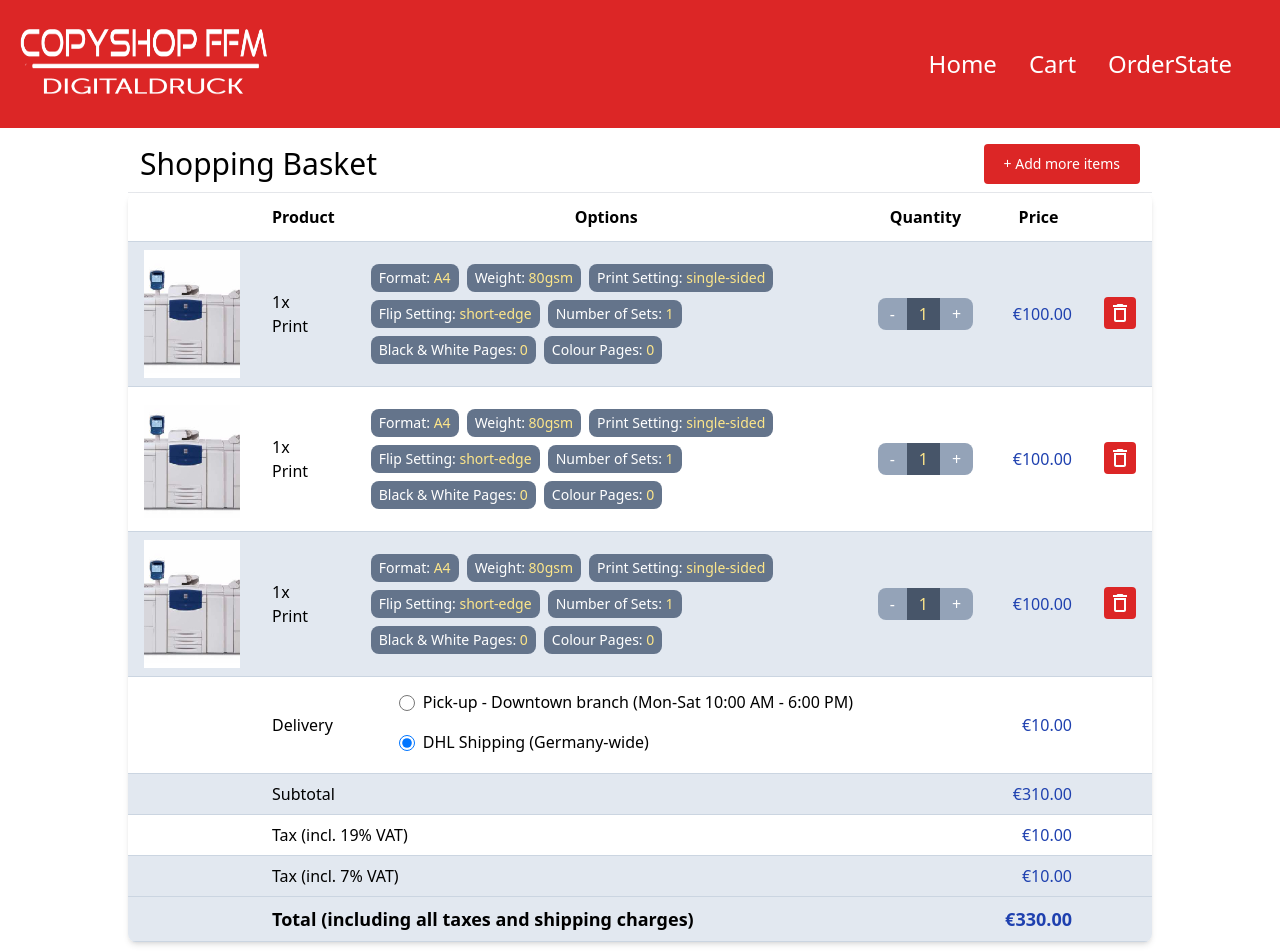
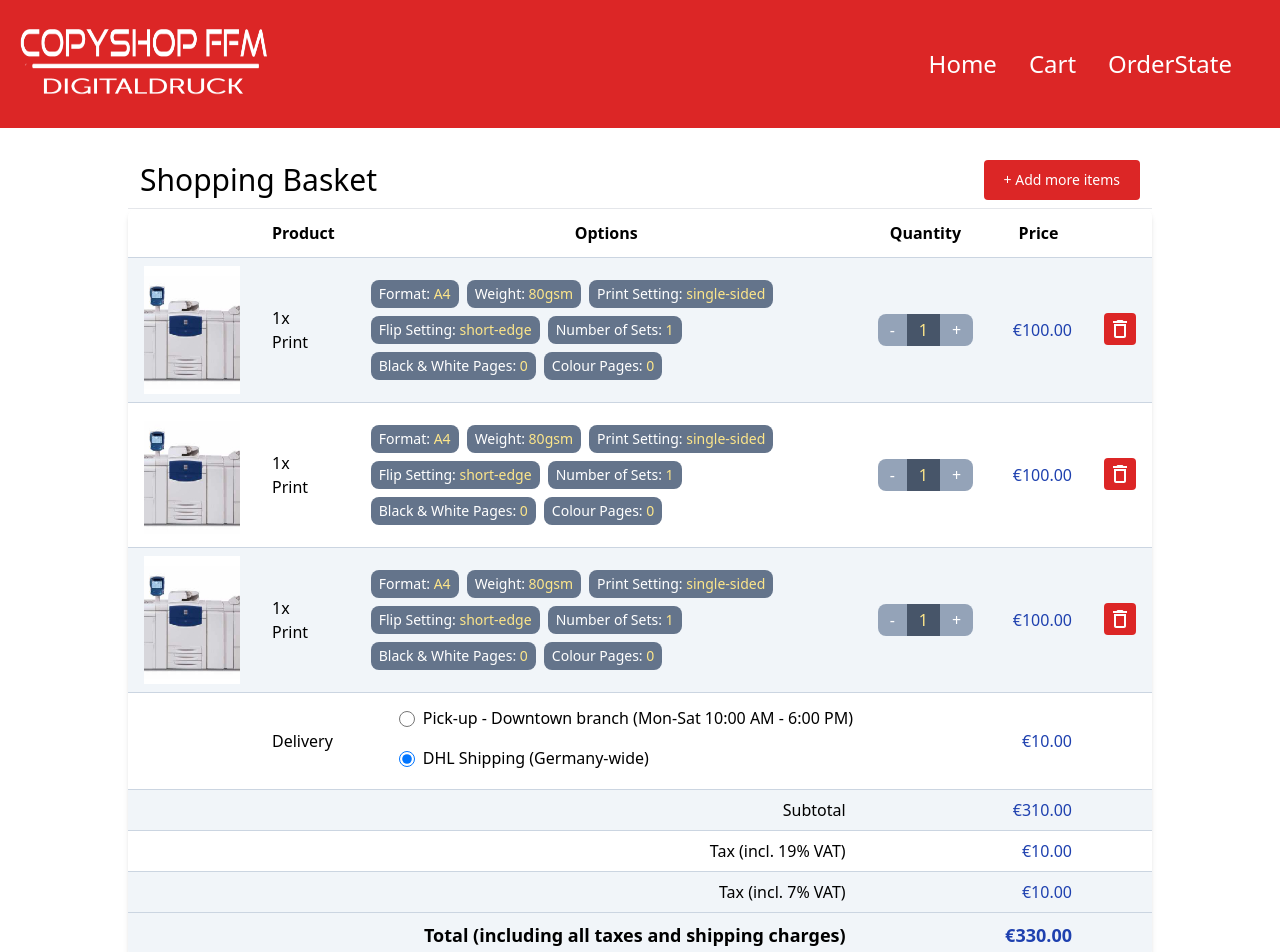
Before and after one commit to Fair-Technology/CopyshopFFM-ReactJS, a React (Vite) app: page /cart in a window 1280 px wide. Shown: the top 952 px of the page. Built offline with nearby package versions, Linux system fonts and the light colour scheme.

Commit message:
COP-3 review changes included

```diff
--- a/src/pages/cart.tsx
+++ b/src/pages/cart.tsx
@@ -5,7 +5,7 @@ import { FaForward, FaBackward } from "react-icons/fa";
 
 const CartPage = () => {
   return (
-    <div className="container mx-auto mt-4 w-4/5">
+    <div className="container mx-auto mt-8 w-4/5">
       <CartHeader />
       <CartItems />
       <CartActions />
@@ -48,9 +48,13 @@ const CartItems = () => {
           <ProductDelivery />
           <TableRow>
             <td className="px-4 py-2"></td>
-            <td colSpan={3} className="px-4 py-2 font-medium whitespace-nowrap">
+            <td
+              colSpan={2}
+              className="px-4 py-2 font-medium whitespace-nowrap text-right"
+            >
               Subtotal
             </td>
+            <td className="px-4 py-2"></td>
             <td className="px-4 py-2 text-right font-medium text-blue-800">
               €310.00
             </td>
@@ -58,9 +62,13 @@ const CartItems = () => {
           </TableRow>
           <TableRow>
             <td className="px-4 py-2"></td>
-            <td colSpan={3} className="px-4 py-2 font-normal whitespace-nowrap">
+            <td
+              colSpan={2}
+              className="px-4 py-2 font-normal whitespace-nowrap text-right"
+            >
               Tax (incl. 19% VAT)
             </td>
+            <td className="px-4 py-2"></td>
             <td className="px-4 py-2 text-right font-normal text-blue-800">
               €10.00
             </td>
@@ -68,9 +76,13 @@ const CartItems = () => {
           </TableRow>
           <TableRow>
             <td className="px-4 py-2"></td>
-            <td colSpan={3} className="px-4 py-2 font-normal whitespace-nowrap">
+            <td
+              colSpan={2}
+              className="px-4 py-2 font-normal whitespace-nowrap text-right"
+            >
               Tax (incl. 7% VAT)
             </td>
+            <td className="px-4 py-2"></td>
             <td className="px-4 py-2 text-right font-normal text-blue-800">
               €10.00
             </td>
@@ -81,11 +93,12 @@ const CartItems = () => {
           <TableRow>
             <td className="px-4 py-2"></td>
             <td
-              colSpan={3}
-              className="px-4 py-2 font-bold whitespace-nowrap text-lg"
+              colSpan={2}
+              className="px-4 py-2 font-bold whitespace-nowrap text-lg text-right"
             >
               Total (including all taxes and shipping charges)
             </td>
+            <td className="px-4 py-2"></td>
             <td className="px-4 py-2 text-right font-bold text-blue-800 text-lg">
               €330.00
             </td>
@@ -281,7 +294,7 @@ const CartActions = () => {
 
 const TableRow = ({ children }: { children: React.ReactNode }) => {
   return (
-    <tr className="even:bg-white odd:bg-slate-200 border-b border-slate-300">
+    <tr className="even:bg-white odd:bg-slate-100 border-b border-slate-300">
       {children}
     </tr>
   );
```
